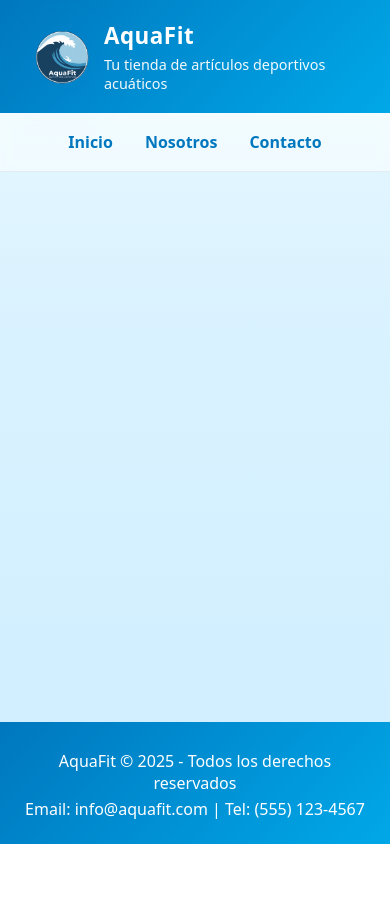
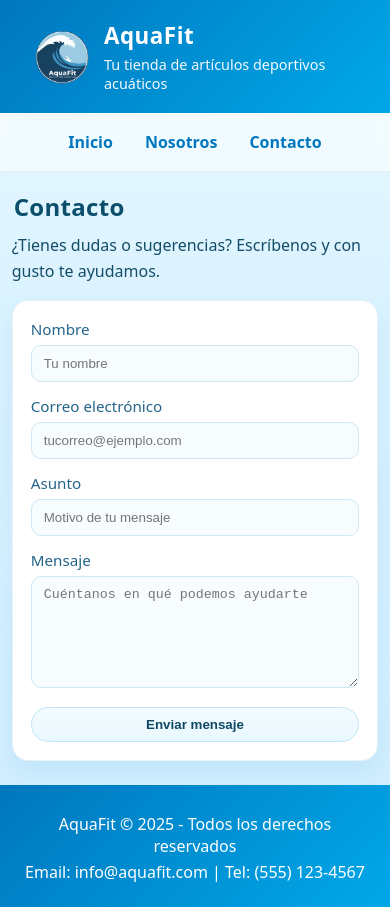
Before and after one commit to BryanGarciaJmz/Aquafit, a React (Vite) app: page /contacto in a window 390 px wide. Before the commit the page ends 844 px from the top, so only its background shows below. Built offline with nearby package versions, Linux system fonts and the light colour scheme.

Commit message:
Primer versión del formulario

```diff
--- a/src/App.css
+++ b/src/App.css
@@ -342,6 +342,42 @@ h2{
 @media (max-width: 600px){
   .logo{ height:56px }
   .brand h1{ font-size:1.4rem }
+
+/* Contacto */
+.contact-hero{ margin:6px 0 16px; color:#144d67; line-height:1.6 }
+.contact-card{
+  background:var(--blanco);
+  border:1px solid #e6f2f8;
+  border-radius:16px;
+  padding:18px;
+  box-shadow:0 10px 24px rgba(0,119,190,.08);
+}
+.form-grid{
+  display:grid;
+  grid-template-columns:repeat(2,1fr);
+  gap:14px;
+}
+.form-field label{ display:block; font-size:.95rem; color:#24648a; margin-bottom:6px }
+.form-control{
+  width:100%;
+  padding:10px 12px;
+  border-radius:10px;
+  border:1px solid #cfe8f4;
+  background:#f7fcff;
+  color:#12445d;
+  outline:none;
+  transition:border-color .2s ease, box-shadow .2s ease;
+}
+.form-control:focus{ border-color:var(--azul-500); box-shadow:0 0 0 3px rgba(0,168,232,.18) }
+.form-span-2{ grid-column:span 2 }
+.form-actions{ margin-top:14px; display:flex; justify-content:flex-end }
+
+@media (max-width: 768px){
+  .form-grid{ grid-template-columns:1fr }
+  .form-span-2{ grid-column:span 1 }
+  .form-actions{ justify-content:stretch }
+  .form-actions .btn-detalle{ width:100% }
+}
   .brand p{ font-size:.9rem }
   .container{ width:min(1100px,94%); margin:18px auto 24px }
   nav{ gap:8px; padding:10px 12px }
--- a/src/App.jsx
+++ b/src/App.jsx
@@ -1,6 +1,7 @@
 import './App.css'
 import { BrowserRouter, Routes, Route, Link } from 'react-router-dom'
 import Nosotros from './pages/Nosotros';
+import Contacto from './pages/Contacto';
 import { products } from './data/products'
 import ProductCard from './components/ProductCard'
 import ProductDetail from './pages/ProductDetail'
@@ -21,12 +22,12 @@ function Layout({ children }) {
       <nav>
         <Link to="/">Inicio</Link>
         <Link to="/nosotros">Nosotros</Link>
-        <a href="#contacto">Contacto</a>
+        <Link to="/contacto">Contacto</Link>
       </nav>
 
       {children}
 
-      <footer id="contacto">
+  <footer id="contacto">
         <p>AquaFit &copy; 2025 - Todos los derechos reservados</p>
         <p>Email: info@aquafit.com | Tel: (555) 123-4567</p>
       </footer>
@@ -89,6 +90,7 @@ export default function App() {
           <Route path="/" element={<HomePage />} />
           <Route path="/producto/:id" element={<ProductDetail />} />
           <Route path="/nosotros" element={<Nosotros />} />
+          <Route path="/contacto" element={<Contacto />} />
         </Routes>
       </Layout>
     </BrowserRouter>
--- /dev/null
+++ b/src/pages/Contacto.jsx
@@ -0,0 +1,40 @@
+import '../App.css';
+import { useState } from 'react';
+
+export default function Contacto() {
+  const [form, setForm] = useState({ nombre: '', email: '', asunto: '', mensaje: '' });
+
+  const onChange = (e) => setForm({ ...form, [e.target.name]: e.target.value });
+
+  return (
+    <main className="container contact">
+      <h2>Contacto</h2>
+      <p className="contact-hero">¿Tienes dudas o sugerencias? Escríbenos y con gusto te ayudamos.</p>
+      <section className="contact-card">
+        <form onSubmit={(e) => e.preventDefault()} aria-label="Formulario de contacto">
+          <div className="form-grid">
+            <div className="form-field">
+              <label htmlFor="nombre">Nombre</label>
+              <input id="nombre" name="nombre" type="text" className="form-control" placeholder="Tu nombre" value={form.nombre} onChange={onChange} />
+            </div>
+            <div className="form-field">
+              <label htmlFor="email">Correo electrónico</label>
+              <input id="email" name="email" type="email" className="form-control" placeholder="tucorreo@ejemplo.com" value={form.email} onChange={onChange} />
+            </div>
+            <div className="form-field form-span-2">
+              <label htmlFor="asunto">Asunto</label>
+              <input id="asunto" name="asunto" type="text" className="form-control" placeholder="Motivo de tu mensaje" value={form.asunto} onChange={onChange} />
+            </div>
+            <div className="form-field form-span-2">
+              <label htmlFor="mensaje">Mensaje</label>
+              <textarea id="mensaje" name="mensaje" className="form-control" rows={6} placeholder="Cuéntanos en qué podemos ayudarte" value={form.mensaje} onChange={onChange} />
+            </div>
+          </div>
+          <div className="form-actions">
+            <button type="submit" className="btn-detalle">Enviar mensaje</button>
+          </div>
+        </form>
+      </section>
+    </main>
+  );
+}
```
